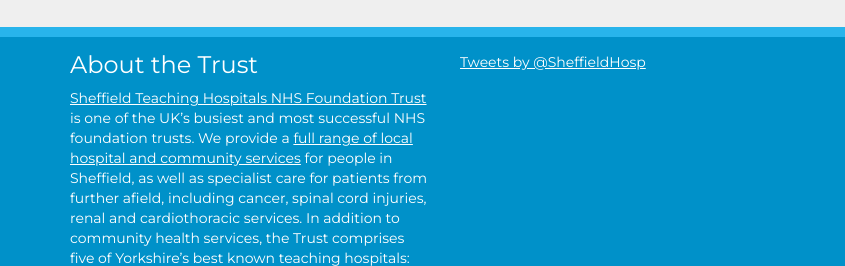
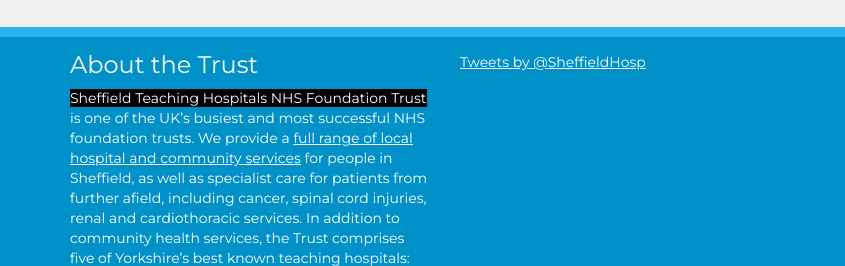
Before and after one commit to gitpress/rec-us, a plain HTML site: page index.html in a window 1280 px wide. In both pictures the pointer is over the link "Sheffield Teaching Hospitals NHS Foundation Trust". Shown: the part 4379-4645 px from the top of the page, 0-845 px from the left. Drawn offline with nearby package versions, Linux system fonts and the light colour scheme.

```diff
--- a/css/footer.css
+++ b/css/footer.css
@@ -34,8 +34,11 @@
 .logo-container {
 	overflow: hidden;
 }
-#policy-footer {
 
+.global-styles a:hover {
+  color: #fff;
+  text-decoration: none;
+  background-color:#000
 }
 
 /* Typography */
```
Also changed, not shown: js/main.js (+3 -7 lines).
